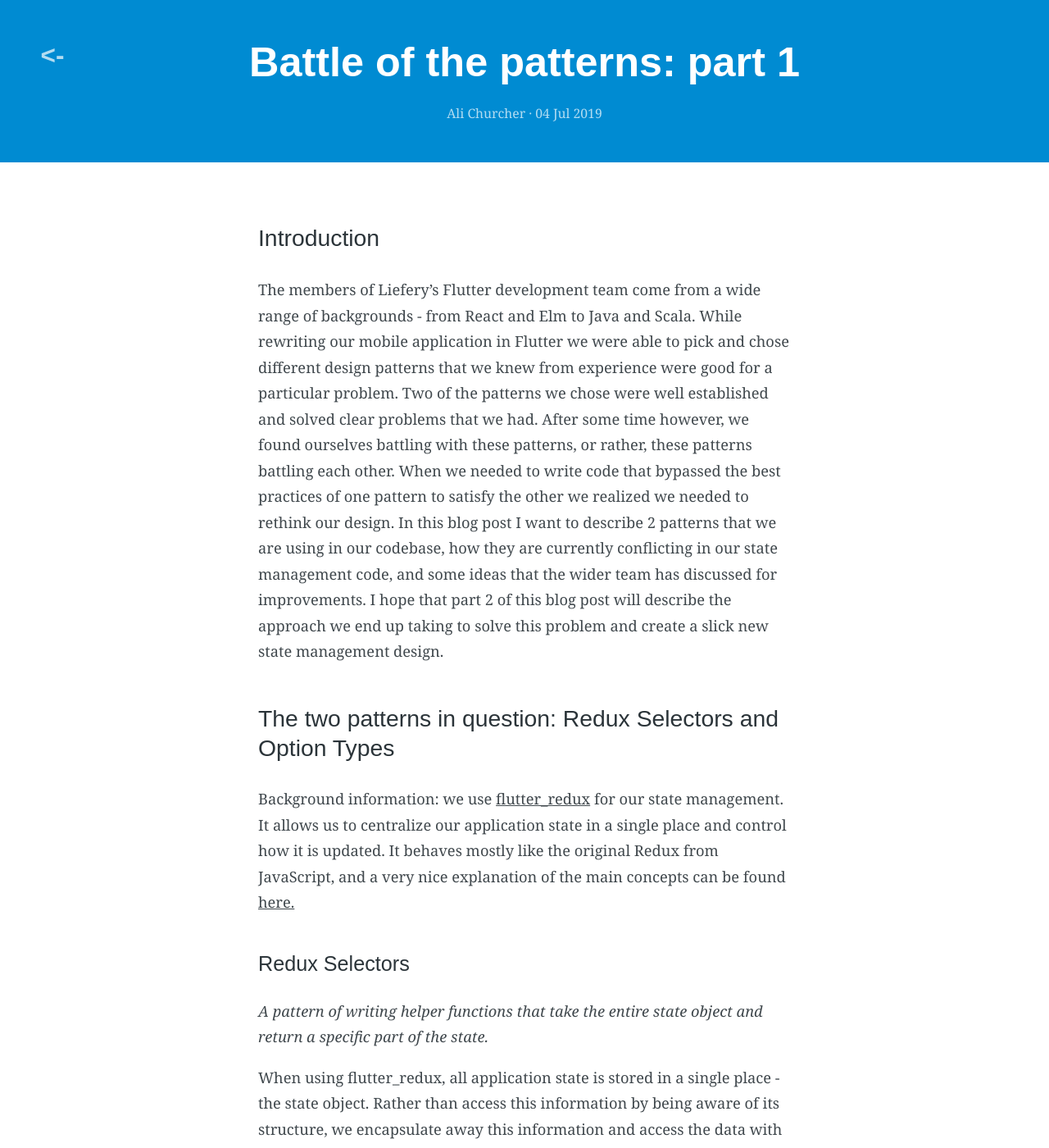
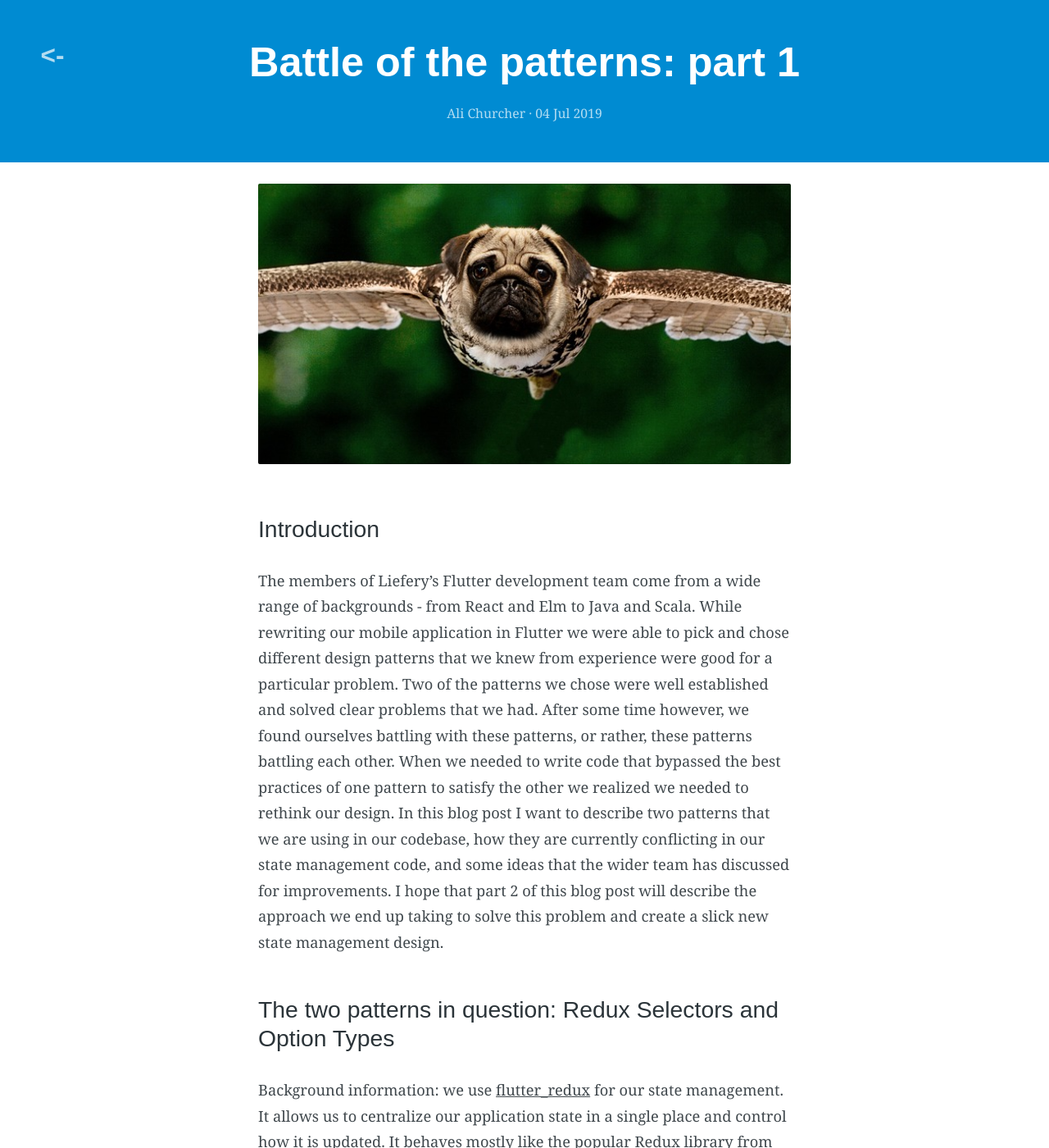
Before and after one commit to liefery-it-legacy/blog, a Jekyll site: the page built from _posts/2019-07-15-battle-of-the-patterns-part-1.md, in a window 1280 px wide and 1400 px high. Shown: the whole window at 82% size. Built offline with Jekyll 4.4.1, drawn with Linux system fonts in a browser that asks for light colours; some web fonts are replaced; comment, search, counter and statistics services are not loaded; some of the changed text lies outside the part shown.

Commit message:
small changes

````diff
--- a/_posts/2019-07-15-battle-of-the-patterns-part-1.md
+++ b/_posts/2019-07-15-battle-of-the-patterns-part-1.md
@@ -6,13 +6,15 @@ author: Ali Churcher
 tags: flutter flutter_redux redux optiontypes
 excerpt: "Discovering an incompatibility between Redux Selector pattern and Option types"
 ---
-
+<figure>
+<img  alt="pug crossed with an owl" src="/images/posts/battle-of-the-patterns/pugowl.jpg" />
+</figure>
 ## Introduction
 
-The members of Liefery's Flutter development team come from a wide range of backgrounds - from React and Elm to Java and Scala. While rewriting our mobile application in Flutter we were able to pick and chose different design patterns that we knew from experience were good for a particular problem. Two of the patterns we chose were well established and solved clear problems that we had. After some time however, we found ourselves battling with these patterns, or rather, these patterns battling each other. When we needed to write code that bypassed the best practices of one pattern to satisfy the other we realized we needed to rethink our design. In this blog post I want to describe 2 patterns that we are using in our codebase, how they are currently conflicting in our state management code, and some ideas that the wider team has discussed for improvements. I hope that part 2 of this blog post will describe the approach we end up taking to solve this problem and create a slick new state management design.
+The members of Liefery's Flutter development team come from a wide range of backgrounds - from React and Elm to Java and Scala. While rewriting our mobile application in Flutter we were able to pick and chose different design patterns that we knew from experience were good for a particular problem. Two of the patterns we chose were well established and solved clear problems that we had. After some time however, we found ourselves battling with these patterns, or rather, these patterns battling each other. When we needed to write code that bypassed the best practices of one pattern to satisfy the other we realized we needed to rethink our design. In this blog post I want to describe two patterns that we are using in our codebase, how they are currently conflicting in our state management code, and some ideas that the wider team has discussed for improvements. I hope that part 2 of this blog post will describe the approach we end up taking to solve this problem and create a slick new state management design.
 
 ## The two patterns in question: Redux Selectors and Option Types
-Background information: we use [flutter_redux](https://pub.dev/packages/flutter_redux) for our state management. It allows us to centralize our application state in a single place and control how it is updated. It behaves mostly like the original Redux from JavaScript, and a very nice explanation of the main concepts can be found [here.](https://redux.js.org/introduction/three-principles)
+Background information: we use [flutter_redux](https://pub.dev/packages/flutter_redux) for our state management. It allows us to centralize our application state in a single place and control how it is updated. It behaves mostly like the popular Redux library from JavaScript, and a very nice explanation of the main concepts can be found [here.](https://redux.js.org/introduction/three-principles)
 
 ### Redux Selectors
 _A pattern of writing helper functions that take the entire state object and return a specific part of the state._
@@ -89,24 +91,24 @@ Route currentRoute = session.fold(
         (session) => userHomepage(session) // when session is Some
       );
 ```
-You can see that these 2 callbacks allow us to direct the user to the LoginScreen if there is no session, and proceed straight to the userHomepage if a session is present.
+You can see that these two callbacks allow us to direct the user to the LoginScreen if there is no session, and proceed straight to the userHomepage if a session is present.
 
 
 ### Adding selectors into the mix
-Selectors take the entire state and return the requested value. A selector to get the userName might look like this:
+Selectors take the entire state and return the requested value. A selector to get the username might look like this:
 ```dart
-String getLoggedInUserName(state) {
-   return state.session.userName;
+String getLoggedInUsername(state) {
+   return state.session.username;
 }
 ```
 however, this code wouldn't compile yet. As session is an Option<Session>
 we must handle the case where the value is None:
 
 ```dart
-String getLoggedInUserName (FlutteryState state) =>
+String getLoggedInUsername (FlutteryState state) =>
     state.session.fold(
       () => '', // if session is None return an empty string
-      (session) => session.userName // if it exists return the userName
+      (session) => session.username // if it exists return the username
       );
 ```
 You can see that if the session doesn’t exist we return an empty string.
@@ -122,8 +124,8 @@ _Selectors should not return empty values such as `''` and `[]`_
 
 Where previously our selector returned `''` when the value was not present, what if we returned an option type?
 ```dart
-Option<String> getLoggedInUserName (FlutteryState state) =>
-    state.session.fold(() => None(), (session) => Some(session.userName));
+Option<String> getLoggedInUsername (FlutteryState state) =>
+    state.session.fold(() => None(), (session) => Some(session.username));
 ```
 The problem here is that this selector is not reflecting the true value in the state. If we look at the original state again:
 
@@ -207,10 +210,10 @@ If session is `None()` then we could argue that our application should never be
 any two types. In this case, a `String` or an `error`.
 
 ```dart
-Either<String, error> getLoggedInUserName (FlutteryState state) =>
+Either<String, error> getLoggedInUsername (FlutteryState state) =>
     state.session.fold(
       () => Right('error no session'),
-      (session) => Left(session.userName)
+      (session) => Left(session.username)
     );
 
 ```
@@ -220,12 +223,12 @@ have selectors that return values that are not actually in the state object - na
 
 ## What next?
 
-So we've seen two very different patterns. The selector pattern - which values access to all application state at any time in the lifecycle of the application, and the Option pattern - which encourages using application knowledge to only ask for information when it makes sense, for example only asking for the session's userName if we have a session.
+So we've seen two very different patterns. The first is the selector pattern, which values access to all application state at any time in the lifecycle of the application. The second is the Option types pattern, which encourages using application knowledge to only ask for information when it makes sense, for example only asking for the session's username if we have a session.
 
-We must decide to either have full easy access to the state and accept full responsibility for nulls and other 'empty' values such as `''` (selector pattern)
-or limited access to the state and have no responsibility for nulls (Option pattern).
+Although these two patterns nicely solve design problems, we've seen that
+sometimes the way they interact with each other can cause trouble. For example with the selector pattern we sometimes need to forego OptionTypes and instead return (and handle) nulls and other 'empty' values such as `''`. And when using OptionTypes we sometimes weren't able to successfully access all redux state values at all times, for example not being able to access the `username` when there is no logged in user.
 
- We know that patterns come with trade-offs. Sometimes it’s an added level of indirection, high learning curve, or boilerplating code. We have now learnt that sometimes the trade off is having to give up an existing pattern.
+ We know that patterns come with trade-offs. Sometimes it’s an added level of indirection, high learning curve, or boilerplating code. We can now see that sometimes the trade-off could even be needing give up an existing pattern.
 
-So are we seconds away from Redux/OptionType utopia or will we need to accept defeat and cut one from our application?
+So are we seconds away from finding a Redux + OptionType utopia or will we need to accept defeat and cut one from our application?
 Join us after our tech design meeting to find out what we choose in part 2 - a shiny new solution!
````
Also changed, not shown: other parts of _posts/2019-07-15-battle-of-the-patterns-part-1.md (+13 -12 lines), images/posts/battle-of-the-patterns/pugowl.jpg (added).
